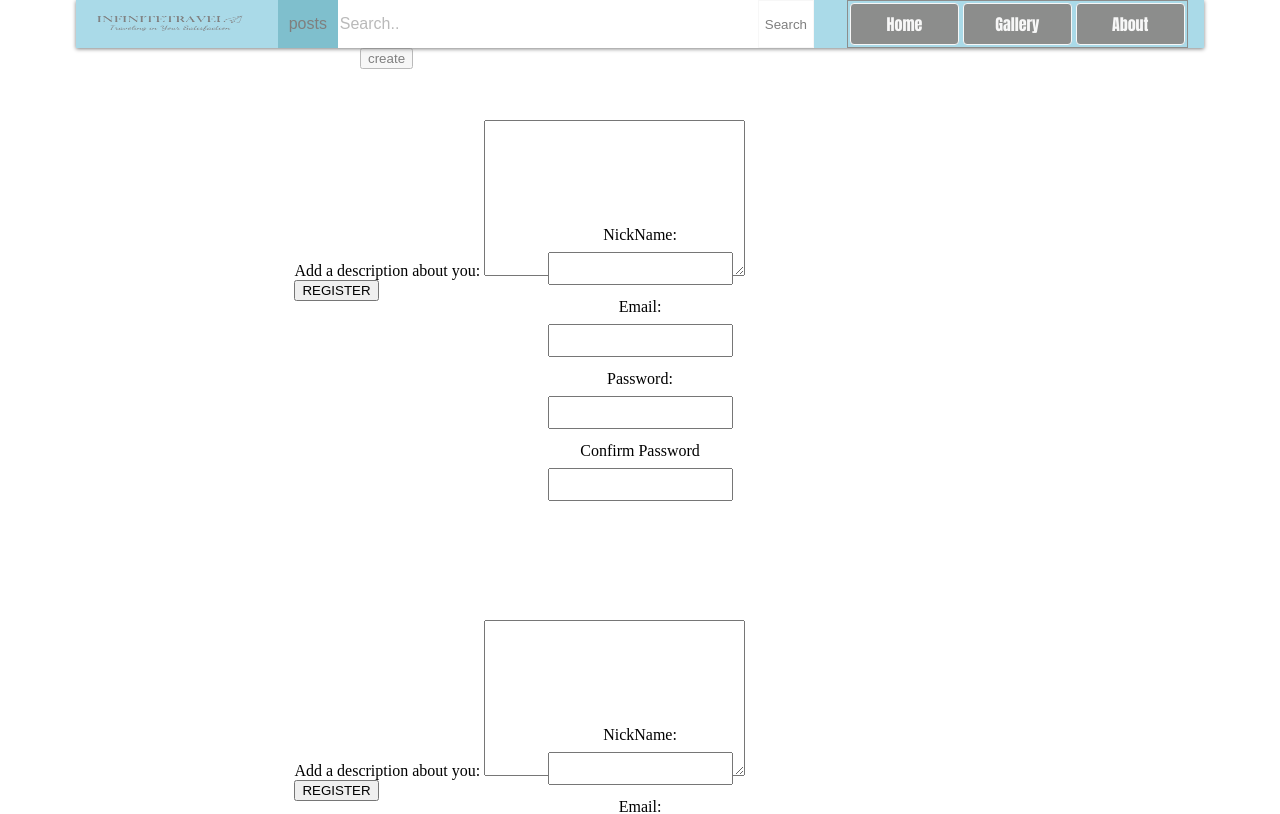
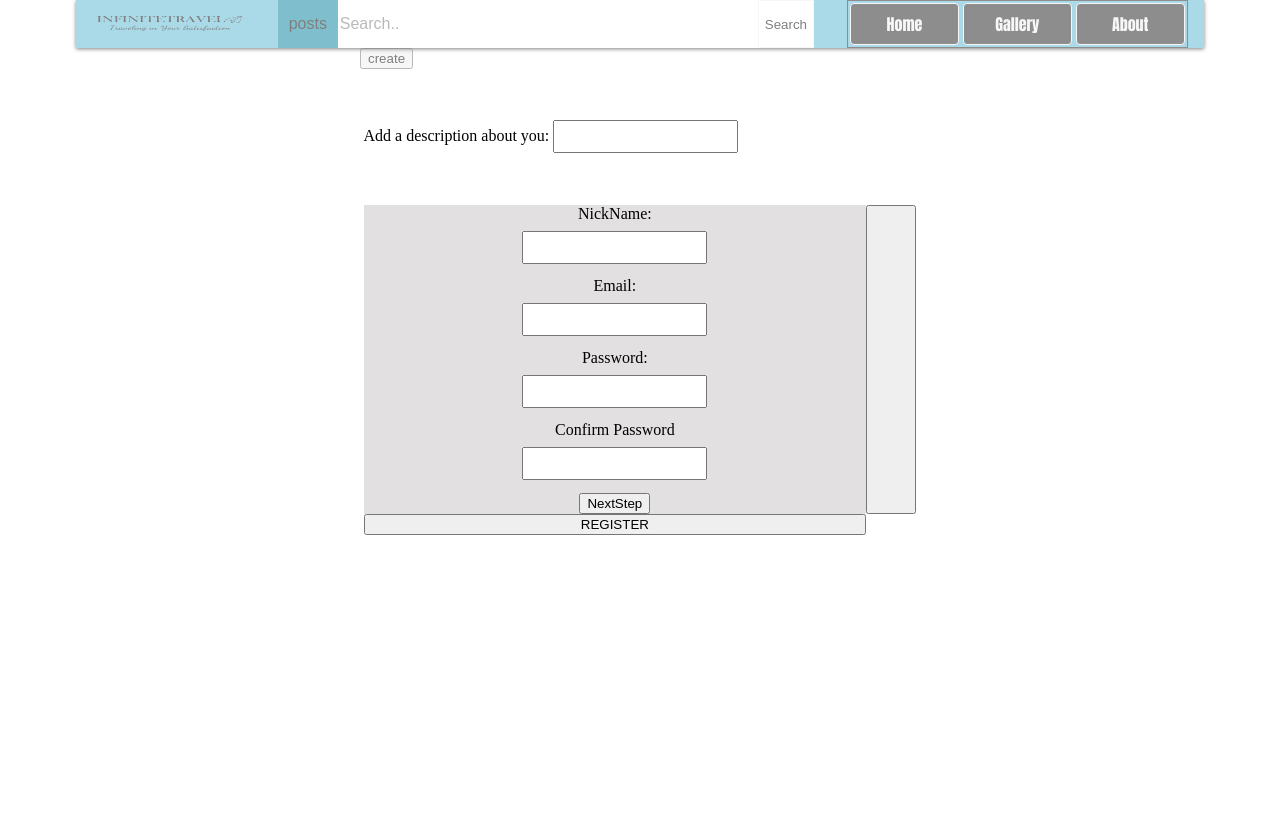
Before and after one commit to CaioMaxximus/photoTravel_FRONTEND, a React (Create React App) app: page /#/register in a window 1280 px wide. Shown: the top 814 px of the page. Built offline with nearby package versions, Linux system fonts and the light colour scheme.

Commit message:
adding_some_animations

```diff
--- a/src/App.js
+++ b/src/App.js
@@ -88,7 +88,6 @@ function App() {
                 <Route path="contact" component = {} ></Route> */}
                     <Route path="/register" component={Register}></Route>
                     <Route path="/login" component={Login}></Route>
-                    <Route path="/register" component = {Register}></Route>
                     </HashRouter>
             </div>
 
--- a/src/views/Home/index.js
+++ b/src/views/Home/index.js
@@ -33,8 +33,12 @@ function Home() {
                 </div>
                 <div id="user-perfil-options">
                     <HashRouter>
-                        <NavLink to="/login">Sair-da Conta</NavLink>
-                        <NavLink to="/perfil-config">Editar Perfil</NavLink>
+                        <div>
+                            <NavLink to="/login">Sair-da Conta</NavLink>
+                        </div>
+                        <div>
+                            <NavLink to="/perfil-config">Editar Perfil</NavLink>
+                        </div>
                     </HashRouter>
 
                 </div>
--- a/src/views/Home/style.css
+++ b/src/views/Home/style.css
@@ -25,9 +25,31 @@
 .profile-content #lateral-bar{
     top : 4rem;
     background-color: aqua;
-    height: 100vh;
+    height: 20rem;
+    display: grid;
+    grid-template-rows: 4fr 1fr 1fr;
+    align-items: flex-start;
+}
 
+.profile-content #lateral-bar #user-perfil-photo{
 
+    height: 10rem;
+}
+
+.profile-content #lateral-bar #user-perfil-options{
+
+    display: flex;
+    flex-direction: column;
+    align-items: center;
+    justify-items: center;
+    row-gap: 1rem;
+    border: solid 1px black;
+}
+
+.profile-content #lateral-bar #user-perfil-options div{
+    border: 1px solid rgb(112, 111, 111);
+    width: 100%;
+    text-align: center;
 }
 
 .profile-content #user-perfil-description{
--- a/src/views/Login/index.js
+++ b/src/views/Login/index.js
@@ -1,5 +1,5 @@
 import React, { useState } from 'react'
-import { HashRouter, NavLink } from 'react-router-dom';
+import { HashRouter, Link, NavLink ,useHistory} from 'react-router-dom';
 import api from '../../resources/api';
 import './style.css'
 
@@ -20,6 +20,13 @@ export default function Login(props) {
         });
     }
 
+    function useHandleRegister(e){
+
+        let history = useHistory();
+        history.push("/register");
+
+    }
+
 
 
     return (
@@ -33,9 +40,8 @@ export default function Login(props) {
             </form>
             <div>
                 <HashRouter>
-                    <NavLink to="/register">Ainda Não possuo uma conta</NavLink>
+                    <Link to="/register">Ainda Não possuo uma conta</Link>
                 </HashRouter>
-
             </div>
 
         </div>)
--- a/src/views/Register/index.js
+++ b/src/views/Register/index.js
@@ -11,6 +11,19 @@ export default function Register() {
     let [password, setPassword] = useState("");
     let [passwordConfirm, setPasswordConfirm] = useState("");
 
+    const window_size = window.innerWidth;
+    console.log(window_size);
+
+
+    function changeStep() {
+
+        let $first_step = document.getElementById("in-first-step");
+        $first_step.style.transition = "1s ease-out ";
+
+        $first_step.style.transform = `translate(${-500}px) scaleX(0.5)`;
+        console.log("aq");
+
+    }
 
 
     function registerUser() {
@@ -41,22 +54,30 @@ export default function Register() {
     return (<div id="register">
         <div className="content">
             <div className="form-user-area">
+
                 <div id="in-first-step">
 
                     <label htmlFor="nickname">NickName: </label>
-                    <input name="nickname" type="text" value={nickname} onChange={setNickname} />
+                    <input name="nickname" type="text" value={nickname} onChange={(e) => setNickname(e.target.value)} />
 
                     <label htmlFor="email">Email:</label>
-                    <input name="email" type="text" value={email} onChange={setEmail} />
+                    <input name="email" type="text" value={email} onChange={(e) => setEmail(e.target.value)} />
 
                     <label htmlFor="password">Password: </label>
-                    <input name="password" type="text" value={password} onChange={setPassword} />
+                    <input name="password" type="text" value={password} onChange={(e) => setPassword(e.target.value)} />
 
                     <label htmlFor="confirm-password">Confirm Password </label>
-                    <input name="confirm-password" type="text" value={passwordConfirm} onChange={setPasswordConfirm} />
+                    <input name="confirm-password" type="text" value={passwordConfirm} onChange={(e) => setPasswordConfirm(e.target.value)} />
+                    <button> NextStep</button>
                 </div>
+
                 <div id="in-second-step">
-                    <label htmlFor="description">Add a description about you: </label><textarea name="description" id="" cols="30" rows="10"></textarea>
+                    <label htmlFor="description">Add a description about you: </label>
+                    <input type="text" />
+                </div>
+
+                <div id="next-position">
+                    <button onClick={() =>changeStep()} ></button>
                 </div>
                 <button onClick={() => { registerUser() }} >REGISTER</button>
             </div>
--- a/src/views/Register/style.css
+++ b/src/views/Register/style.css
@@ -8,18 +8,45 @@
     height: 100%;
     width: 100%;
     position: relative;
-
-
+    align-items: center;
+    justify-content: center;
+    display: flex;
 }
 
+#register .content .form-user-area{
+    max-height: 400px;
+    z-index: 1;
+    display: grid;
+    width: 80%;
+    grid-template-columns: 10fr 1fr;
+}
+#register .content .form-user-area #next-position{
+    z-index: 5;
+}
+#register .content .form-user-area #next-position button{
+    height: 100%;
+    width: 100%;
+}
+
+/* #register .content .form-user-area #next-position:hover +  #in-first-step{
+    animation: slide-left 0.5s linear forwards;
+    max-height: 400px;
+    z-index: 5;
+    transform: translate(-500px);
+} */
+
 #register .content .form-user-area #in-first-step{
-    position: absolute;
+    position: relative;
     display: flex;
     flex-direction: column;
     align-items: center;
     justify-content: center;
     width: 100%;
     height: 100%;
+    margin: 0 auto;
+    transition: 0.1.5s ease-in-out forwards;
+    z-index: 5;
+    background-color: var(--color-background-lighter-grey);
 
 }
 
@@ -33,9 +60,20 @@
 
 }
 
-#register .content #in-secod-step{
+#register .content #in-second-step{
     position: absolute;
-    width: 100%;
+    width: 80%;
     height: 100%;
     top : 0;
+    align-self: center;
+    z-index: 0;
 }
+
+@keyframes slide-left {
+
+    from{
+        transform: translate(0);
+    }to{
+        transform: translate(-500px);
+    }
+}
```
